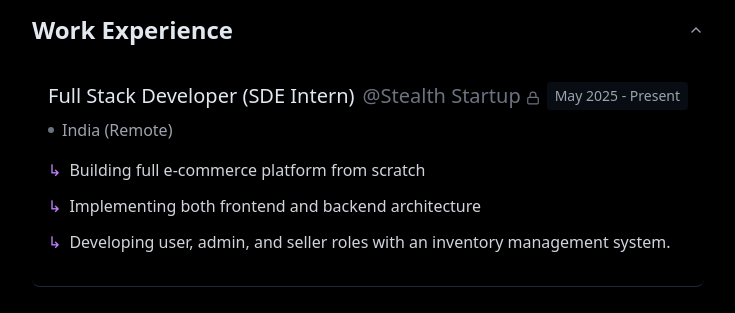
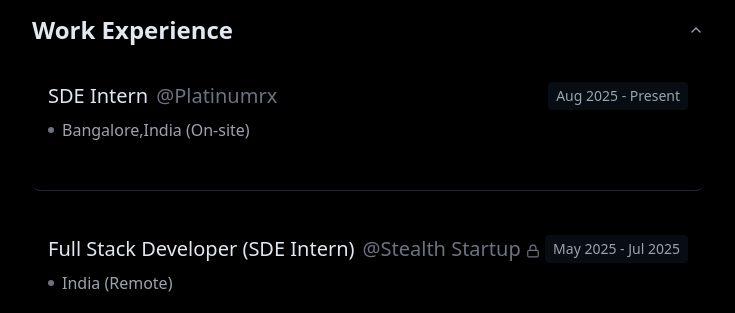
Before and after one commit to priyanshyv/portfolio, a React (Vite) app: page / in a window 1280 px wide. Shown: the part 463-776 px from the top of the page, without its empty margins (272-1007 px from the left). Built offline with nearby package versions, Linux system fonts and the light colour scheme; no server answers.

Commit message:
updated portfolio

```diff
--- a/src/components/WorkExperience.jsx
+++ b/src/components/WorkExperience.jsx
@@ -28,6 +28,93 @@ const WorkExperience = () => {
           exit={{ height: 0, opacity: 0 }}
           transition={{ duration: 0.3 }}
         >
+          {/* Platinumrx Entry */}
+          <div className="relative group">
+            <div className="absolute -left-5 top-0 h-full w-0.5 bg-gradient-to-b from-purple-400 to-transparent opacity-0 group-hover:opacity-100 transition-opacity duration-300"></div>
+
+            <div className="border-b border-gray-800 pb-8 hover:bg-gray-900/30 transition-all duration-300 rounded-lg px-4 py-3">
+              <div className="flex justify-between items-start mb-2">
+                <h3 className="text-xl font-medium text-slate-200 ">
+                  SDE Intern
+
+                  <button
+                    onClick={(e) => {
+                      e.stopPropagation();
+                      setShowStealthInfo(!showStealthInfo);
+                    }}
+                    className="ml-2 inline-block text-gray-500 hover:text-purple-400 transition-colors"
+                  >
+                    <span className='group-hover:text-purple-400 transition-colors duration-300'>@Platinumrx</span>
+
+                  </button>
+                </h3>
+                <span className="text-gray-400 text-sm bg-gray-900/50 px-2 py-1 rounded">Aug 2025 - Present</span>
+              </div>
+
+              <p className="text-gray-400 mb-4 flex items-center">
+                <span className="inline-block w-1.5 h-1.5 rounded-full bg-gray-500 mr-2"></span>
+                Bangalore,India (On-site)
+              </p>
+
+              {/* {showStealthInfo ? (
+                <motion.div
+                  initial={{ opacity: 0, height: 0 }}
+                  animate={{ opacity: 1, height: 'auto' }}
+                  transition={{ duration: 0.3 }}
+                  className="bg-gray-900/50 p-4 rounded-lg mb-4"
+                >
+                  <p className="text-gray-300 mb-3">
+                    🕵️‍♂️ Working on an innovative product in stealth mode. Due to confidentiality:
+                  </p>
+                  <ul className="space-y-2 text-gray-400 text-sm">
+                    <li className="flex items-start">
+                      <span className="text-purple-400 mr-2">•</span>
+                      <span>Details cannot be publicly disclosed</span>
+                    </li>
+                    <li className="flex items-start">
+                      <span className="text-purple-400 mr-2">•</span>
+                      <span>Working with cutting-edge web technologies</span>
+                    </li>
+                    <li className="flex items-start">
+                      <span className="text-purple-400 mr-2">•</span>
+                      <span>Building full-stack architecture from scratch</span>
+                    </li>
+                  </ul>
+                </motion.div>
+              ) : (
+                <ul className="space-y-3 text-gray-300">
+                  <motion.li
+                    className="flex items-start"
+                    whileHover={{ x: 5 }}
+                  >
+                    <span className="text-purple-400 mr-2">↳</span>
+                    <span>Building full e-commerce platform from scratch</span>
+                  </motion.li>
+                  <motion.li
+                    className="flex items-start"
+                    whileHover={{ x: 5 }}
+                  >
+                    <span className="text-purple-400 mr-2">↳</span>
+                    <span>Implementing both frontend and backend architecture</span>
+                  </motion.li>
+                  <motion.li
+                    className="flex items-start"
+                    whileHover={{ x: 5 }}
+                  >
+                    <span className="text-purple-400 mr-2">↳</span>
+                    <span>Developing user, admin, and seller roles with an inventory management system.</span>
+                  </motion.li>
+                </ul>
+              )} */}
+
+              {/* <div className="mt-4 flex flex-wrap gap-2">
+                <span className="text-xs px-2 py-1 bg-gray-800/50 text-purple-400 rounded-full">React</span>
+                <span className="text-xs px-2 py-1 bg-gray-800/50 text-purple-400 rounded-full">Node.js</span>
+                <span className="text-xs px-2 py-1 bg-gray-800/50 text-purple-400 rounded-full">MongoDB</span>
+                <span className="text-xs px-2 py-1 bg-gray-800/50 text-purple-400 rounded-full">Express</span>
+              </div> */}
+            </div>
+          </div>
           {/* Stealth Startup Entry */}
           <div className="relative group">
             <div className="absolute -left-5 top-0 h-full w-0.5 bg-gradient-to-b from-purple-400 to-transparent opacity-0 group-hover:opacity-100 transition-opacity duration-300"></div>
@@ -48,7 +135,7 @@ const WorkExperience = () => {
 
                   </button>
                 </h3>
-                <span className="text-gray-400 text-sm bg-gray-900/50 px-2 py-1 rounded">May 2025 - Present</span>
+                <span className="text-gray-400 text-sm bg-gray-900/50 px-2 py-1 rounded">May 2025 - Jul 2025</span>
               </div>
 
               <p className="text-gray-400 mb-4 flex items-center">
```
